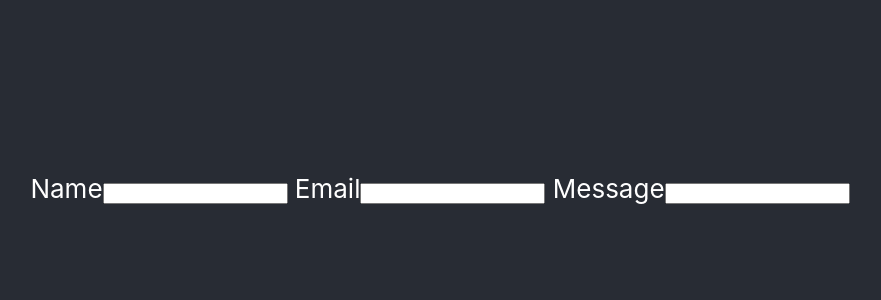
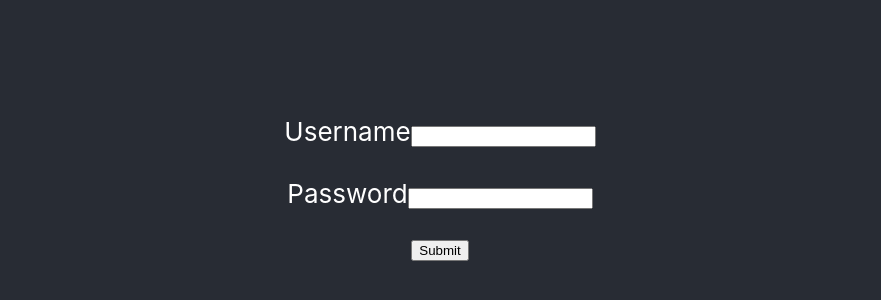
Before and after one commit to Imstupidpleasehelp/nodejslesson, a React (Create React App) app in the folder front/: page / in a window 1280 px wide. Shown: the part 212-512 px from the top of the page, without its empty margins (200-1081 px from the left). Built offline with nearby package versions, Linux system fonts and the light colour scheme.

Commit message:
successful form dad

```diff
--- a/front/src/App.js
+++ b/front/src/App.js
@@ -1,16 +1,46 @@
 import "./App.css";
+import React, { useState } from "react";
+function App() {
+  const FooBarForm = () => {
+    const handleChange = (e) => {
+      updateFormData({
+        ...formData,
 
-function App() {
+        // Trimming any whitespace
+        [e.target.name]: e.target.value.trim(),
+      });
+    };
 
+    const handleSubmit = (e) => {
+      e.preventDefault();
+      console.log(formData);
+      // ... submit to API or something
+    };
+    const initialFormData = Object.freeze({
+      username: "",
+      password: "",
+    });
+    const [formData, updateFormData] = React.useState(initialFormData);
+    return (
+      <>
+        <label>
+          Username
+          <input name="username" onChange={handleChange} />
+        </label>
+        <br />
+        <label>
+          Password
+          <input name="password" onChange={handleChange} />
+        </label>
+        <br />
+        <button onClick={handleSubmit}>Submit</button>
+      </>
+    );
+  };
   return (
     <div className="App">
       <header className="App-header">
-        <form method="POST">
-          <label>Name</label>
-          <input type="text" name="name"></input> <label>Email</label>
-          <input type="text" name="email"></input> <label>Message</label>
-          <input type="text" name="message"></input>
-        </form>{" "}
+        <FooBarForm />
       </header>
     </div>
   );
```
